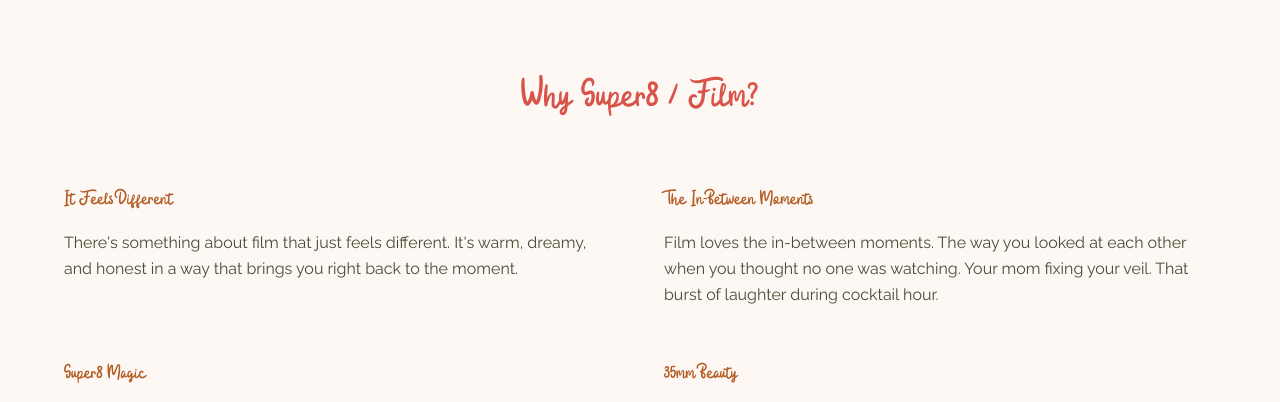
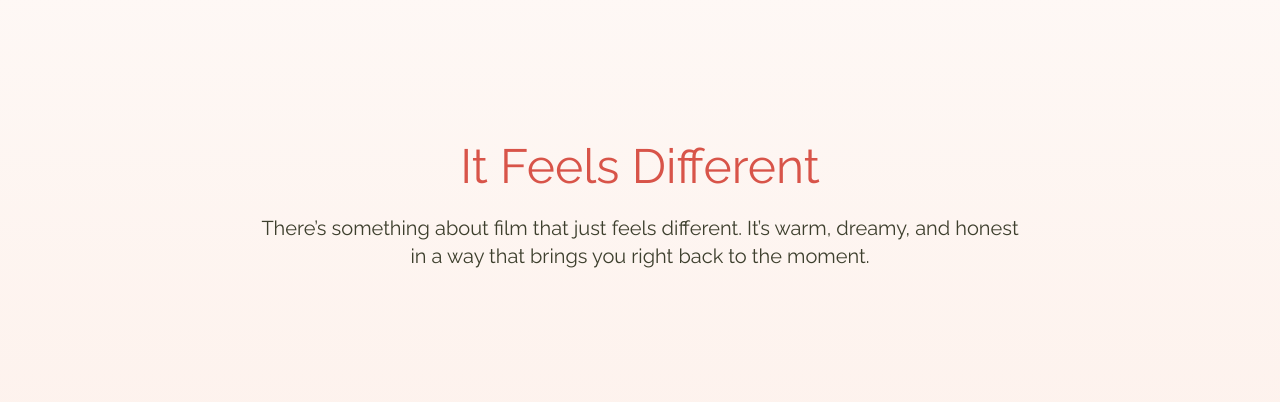
Before and after one commit to MattScott17/Campbell-Films, a Next.js app: page / in a window 1280 px wide. Shown: the part 2390-2792 px from the top of the page. Built offline with nearby package versions, Linux system fonts and the light colour scheme.

Commit message:
fixed the why films section

```diff
--- a/app/globals.css
+++ b/app/globals.css
@@ -39,4 +39,11 @@
   .animate-fade-in {
     animation: fade-in 1s ease-out;
   }
+
+  .film-grain {
+    background-image: url("/images/filmgrain.png");
+    opacity: 0.08;
+    pointer-events: none;
+    mix-blend-mode: overlay;
+  }
 }
--- a/components/home/WhyFilmSection.tsx
+++ b/components/home/WhyFilmSection.tsx
@@ -1,48 +1,82 @@
+"use client";
+
+import { useEffect, useRef } from "react";
+
 export default function WhyFilmSection() {
-  const reasons = [
-    {
-      title: "It Feels Different",
-      text: "There's something about film that just feels different. It's warm, dreamy, and honest in a way that brings you right back to the moment.",
-    },
-    {
-      title: "The In-Between Moments",
-      text: "Film loves the in-between moments. The way you looked at each other when you thought no one was watching. Your mom fixing your veil. That burst of laughter during cocktail hour.",
-    },
-    {
-      title: "Super8 Magic",
-      text: "Super8 has this beautiful, nostalgic quality, like watching home movies from another era, but it's your story.",
-    },
-    {
-      title: "35mm Beauty",
-      text: "35mm film gives your photos a timeless look with warm, vibrant, and true to life colors.",
-    },
-    {
-      title: "Authentically You",
-      text: "I'm there to capture it all as it naturally unfolds, staying out of the way so you can be fully present. What you get is a collection of images and films that feel alive, real, and unmistakably yours.",
-    },
-  ];
+  const sectionRef = useRef<HTMLDivElement>(null);
+
+  useEffect(() => {
+    const observer = new IntersectionObserver(
+      (entries) => {
+        entries.forEach((entry) => {
+          if (entry.isIntersecting) {
+            entry.target.classList.add("opacity-100", "translate-y-0");
+          }
+        });
+      },
+      { threshold: 0.2 }
+    );
+
+    const elements = sectionRef.current?.querySelectorAll(".fade-up");
+    elements?.forEach((el) => observer.observe(el));
+
+    return () => observer.disconnect();
+  }, []);
 
   return (
-    <section className="py-20 px-6">
-      <div className="max-w-6xl mx-auto">
-        <h2 className="text-4xl md:text-5xl font-serif text-coral-600 mb-16 text-center">
-          Why Super8 / Film?
-        </h2>
-        <div className="grid grid-cols-1 md:grid-cols-2 gap-12">
-          {reasons.map((reason, index) => (
-            <div
-              key={index}
-              className="space-y-4"
-            >
-              <h3 className="text-2xl font-serif text-burntOrange-600">
-                {reason.title}
-              </h3>
-              <p className="text-olive-700 leading-relaxed">
-                {reason.text}
-              </p>
-            </div>
-          ))}
+    <section
+      ref={sectionRef}
+      className="bg-gradient-to-b from-peach-50 via-peach-100 to-sage-50 py-28 px-6 text-olive-900 overflow-hidden"
+    >
+      <div className="max-w-5xl mx-auto space-y-32">
+
+        {/* Block 1 */}
+        <div className="text-center fade-up opacity-0 translate-y-10 transition-all duration-1000">
+          <h2 className="text-4xl md:text-5xl font-script text-coral-600 mb-6">
+            It Feels Different
+          </h2>
+          <p className="text-lg md:text-xl leading-relaxed text-olive-800 max-w-3xl mx-auto">
+            There’s something about film that just feels different. It’s warm,
+            dreamy, and honest in a way that brings you right back to the moment.
+          </p>
         </div>
+
+        {/* Block 2 */}
+        <div className="md:text-left text-center fade-up opacity-0 translate-y-10 transition-all duration-1000 delay-200">
+          <h2 className="text-4xl md:text-5xl font-script text-coral-600 mb-6">
+            The In-Between Moments
+          </h2>
+          <p className="text-lg md:text-xl leading-relaxed text-olive-800 max-w-3xl mx-auto">
+            Film loves the in-between moments — the way you looked at each other
+            when you thought no one was watching. Your mom fixing your veil.
+            That burst of laughter during cocktail hour.
+          </p>
+        </div>
+
+        {/* Block 3 */}
+        <div className="text-center fade-up opacity-0 translate-y-10 transition-all duration-1000 delay-300">
+          <h2 className="text-4xl md:text-5xl font-script text-coral-600 mb-6">
+            Super 8 Magic & 35mm Beauty
+          </h2>
+          <p className="text-lg md:text-xl leading-relaxed italic text-olive-700 max-w-3xl mx-auto">
+            Super 8 has this beautiful, nostalgic quality — like watching home
+            movies from another era, but it’s your story. 35mm film gives your
+            photos a timeless look with warm, vibrant, true-to-life colors.
+          </p>
+        </div>
+
+        {/* Block 4 */}
+        <div className="md:text-right text-center fade-up opacity-0 translate-y-10 transition-all duration-1000 delay-500">
+          <h2 className="text-4xl md:text-5xl font-script text-coral-600 mb-6">
+            Authentically You
+          </h2>
+          <p className="text-lg md:text-xl leading-relaxed text-olive-800 max-w-3xl mx-auto">
+            I’m there to capture it all as it naturally unfolds, staying out of
+            the way so you can be fully present. What you get is a collection of
+            images and films that feel alive, real, and unmistakably yours.
+          </p>
+        </div>
+
       </div>
     </section>
   );
```
Also changed, not shown: 1 other file (tests, documents, lock files or other folders).
